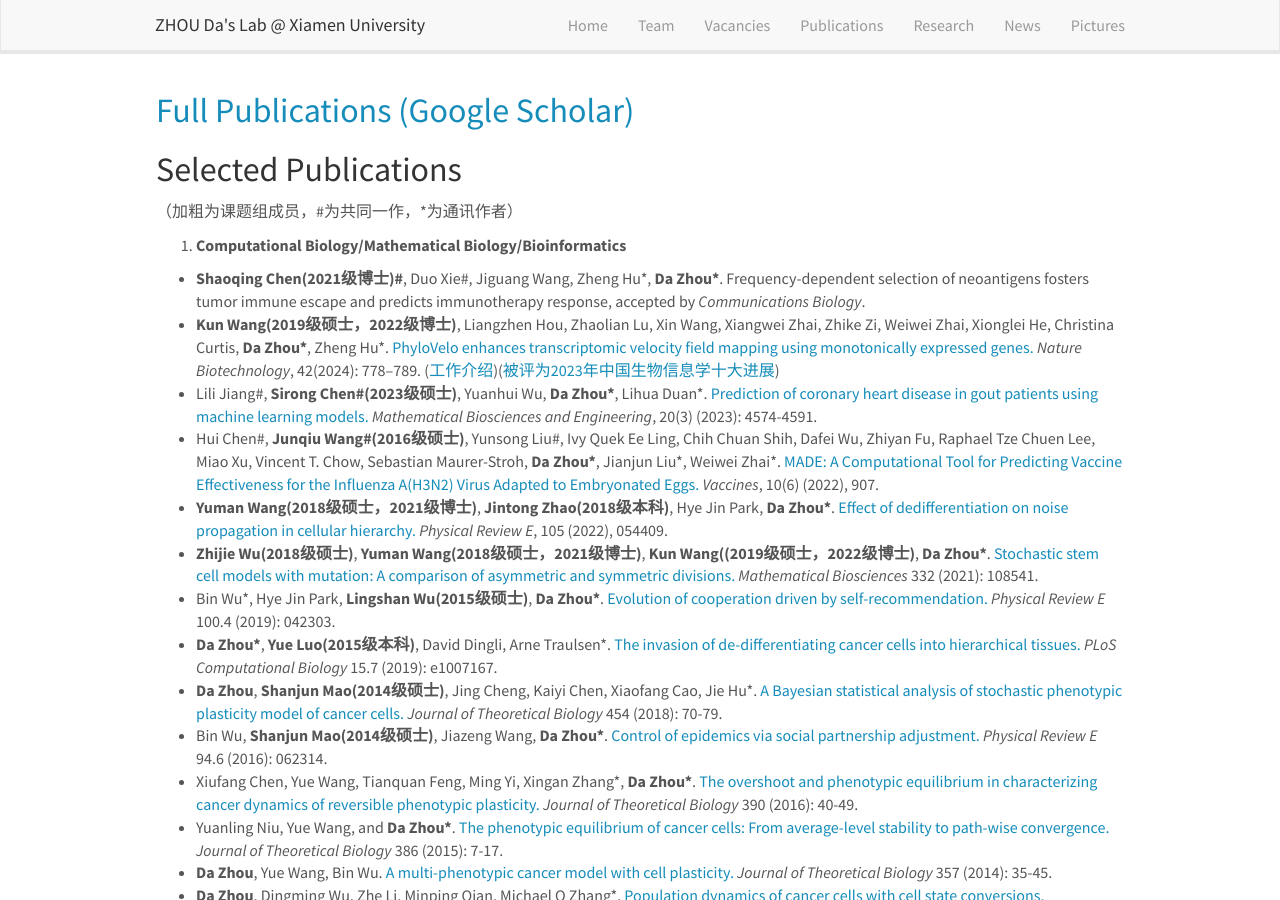
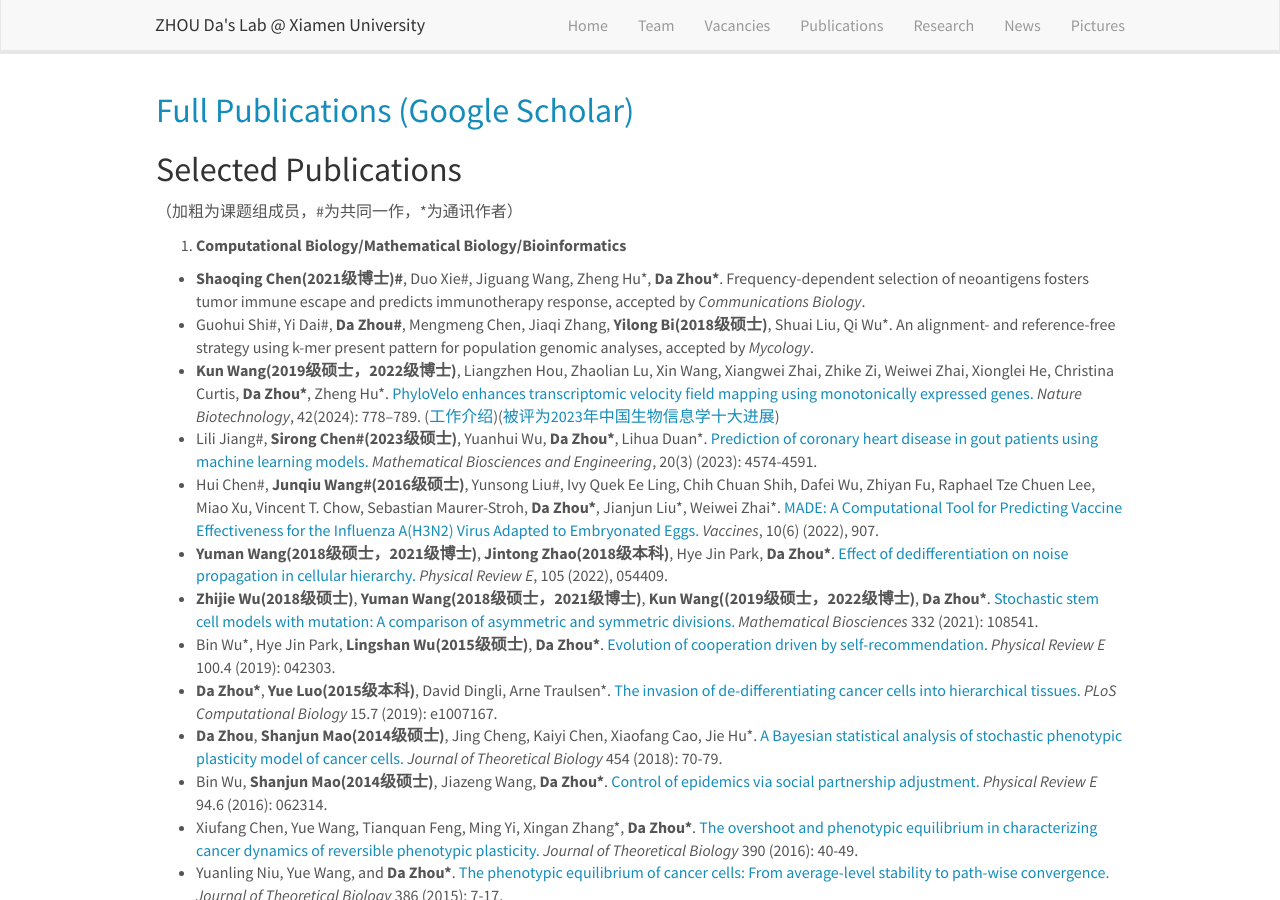
Before and after one commit to ZhouDaLab/zhoudalab.github.io, a Jekyll site: the page built from _pages/publications.md, in a window 1280 px wide and 900 px high. Built offline with Jekyll 4.4.1, drawn with Linux system fonts in a browser that asks for light colours; nearby versions of some CDN libraries.

Commit message:
Update publications.md

```diff
--- a/_pages/publications.md
+++ b/_pages/publications.md
@@ -15,6 +15,7 @@ permalink: /publications/
 1. **Computational Biology/Mathematical Biology/Bioinformatics**
 
 - **Shaoqing Chen(2021级博士)\#**, Duo Xie\#, Jiguang Wang, Zheng Hu\*, **Da Zhou\***. Frequency-dependent selection of neoantigens fosters tumor immune escape and predicts immunotherapy response, accepted by *Communications Biology*.
+- Guohui Shi\#, Yi Dai#, **Da Zhou\#**, Mengmeng Chen, Jiaqi Zhang, **Yilong Bi(2018级硕士)**, Shuai Liu, Qi Wu\*. An alignment- and reference-free strategy using k-mer present pattern for population genomic analyses, accepted by *Mycology*.
 - **Kun Wang(2019级硕士，2022级博士)**, Liangzhen Hou, Zhaolian Lu, Xin Wang, Xiangwei Zhai, Zhike Zi, Weiwei Zhai, Xionglei He, Christina Curtis, **Da Zhou\***, Zheng Hu\*. [PhyloVelo enhances transcriptomic velocity field mapping using monotonically expressed genes.](https://www.nature.com/articles/s41587-023-01887-5) *Nature Biotechnology*, 42(2024): 778–789. ([工作介绍](http://isynbio.siat.ac.cn/view.php?id=753))([被评为2023年中国生物信息学十大进展](http://gpb.big.ac.cn/news/1020))
 - Lili Jiang\#, **Sirong Chen\#(2023级硕士)**, Yuanhui Wu,  **Da Zhou\***,  Lihua Duan\*.  [Prediction of coronary heart disease in gout patients using machine learning models.](http://www.aimspress.com/article/doi/10.3934/mbe.2023212) *Mathematical Biosciences and Engineering*, 20(3) (2023): 4574-4591.
 - Hui Chen\#, **Junqiu Wang\#(2016级硕士)**, Yunsong Liu\#, Ivy Quek Ee Ling, Chih Chuan Shih, Dafei Wu, Zhiyan Fu, Raphael Tze Chuen Lee, Miao Xu, Vincent T. Chow, Sebastian Maurer-Stroh, **Da Zhou\***, Jianjun Liu\*, Weiwei Zhai\*. [MADE: A Computational Tool for Predicting Vaccine Effectiveness for the Influenza A(H3N2) Virus Adapted to Embryonated Eggs.](https://www.mdpi.com/2076-393X/10/6/907) *Vaccines*, 10(6) (2022), 907.
```
